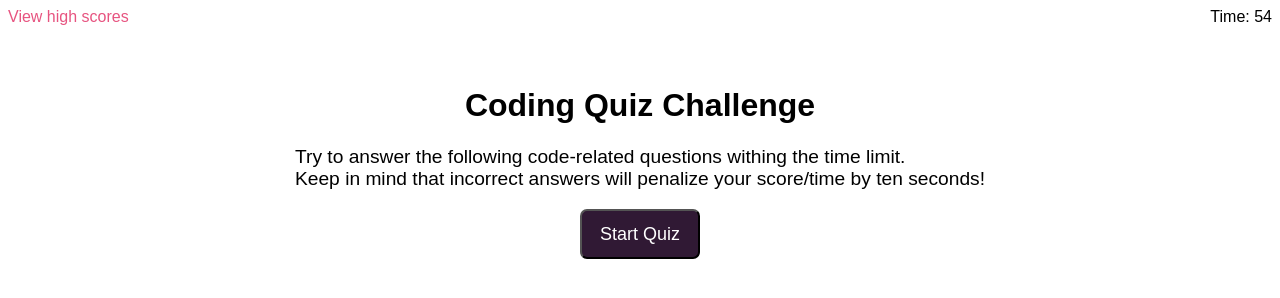
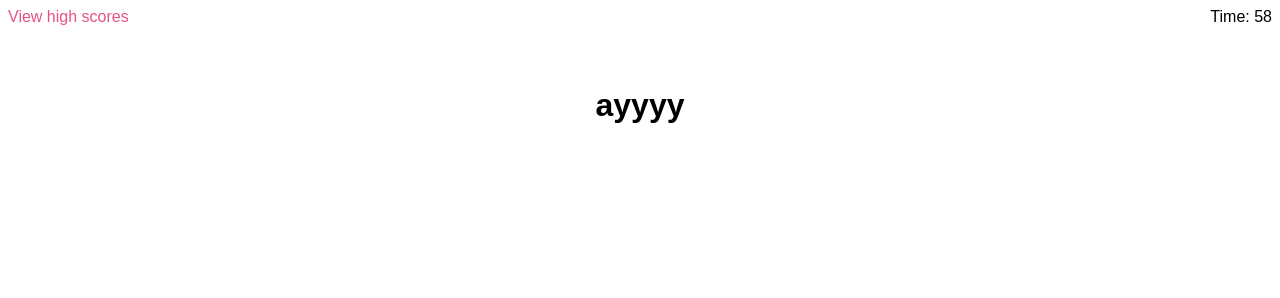
Before and after one commit to Juiceke/A-Simple-Quiz, a plain HTML site: page index.html in a window 1280 px wide. Both pictures are taken after a click on the button "Start Quiz". Drawn offline with Linux system fonts and the light colour scheme.

Commit message:
added some example questions to test with

```diff
--- a/assets/js/script.js
+++ b/assets/js/script.js
@@ -1,18 +1,59 @@
 var timerEl = document.getElementById('time');
 var startQuiz = document.getElementById('start-quiz');
+var question = document.getElementById('question');
+var paragraph = document.getElementById('paragraph');
 var timeLeft = 60;
+var score = timeLeft;
+var questionArr = [
+    {
+    question: "Who invented JavaScript?",
+    answers: {
+      a: "Douglas Crockford",
+      b: "Sheryl Sandberg",
+      c: "Brendan Eich"
+    },
+    correctAnswer: "c"
+  },
+  {
+    question: "Which one of these is a JavaScript package manager?",
+    answers: {
+      a: "Node.js",
+      b: "TypeScript",
+      c: "npm"
+    },
+    correctAnswer: "c"
+  },
+  {
+    question: "Which tool can you use to ensure code quality?",
+    answers: {
+      a: "Angular",
+      b: "jQuery",
+      c: "RequireJS",
+      d: "ESLint"
+    },
+    correctAnswer: "d"
+  }
+];
+
+var start = function() {
+// replacing content of the page with questions
+question.textContent = 'ayyyy';
+paragraph.remove();
+startQuiz.remove();
+
+
+// adding functionality to the timer
+timerEl.textContent = timeLeft
 
 var time = setInterval(function() {
 
-    timerEl.textContent = timeLeft;
+    timeLeft--;
     if(timeLeft === 0) {
         clearInterval(time);
     }
-    timeLeft--;
+    timerEl.textContent = timeLeft;
 
 },1000)
+    }
 
-
-
-
-startQuiz.onclick = time;
+startQuiz.onclick = start;
--- a/index.html
+++ b/index.html
@@ -16,8 +16,8 @@
     </header>
 
     <main>
-        <h1>Coding Quiz Challenge</h1>
-        <p>
+        <h1 id="question">Coding Quiz Challenge</h1>
+        <p id="paragraph">
             Try to answer the following code-related questions withing the time limit.
             <br/> Keep in mind that incorrect answers will penalize your
             score/time by ten seconds!
```
